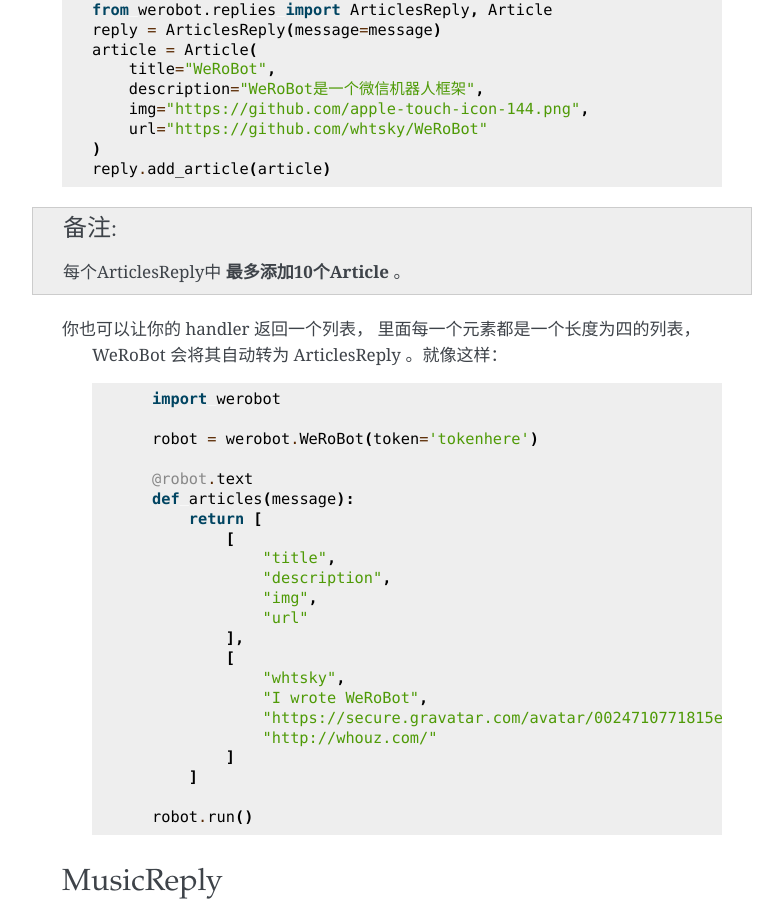
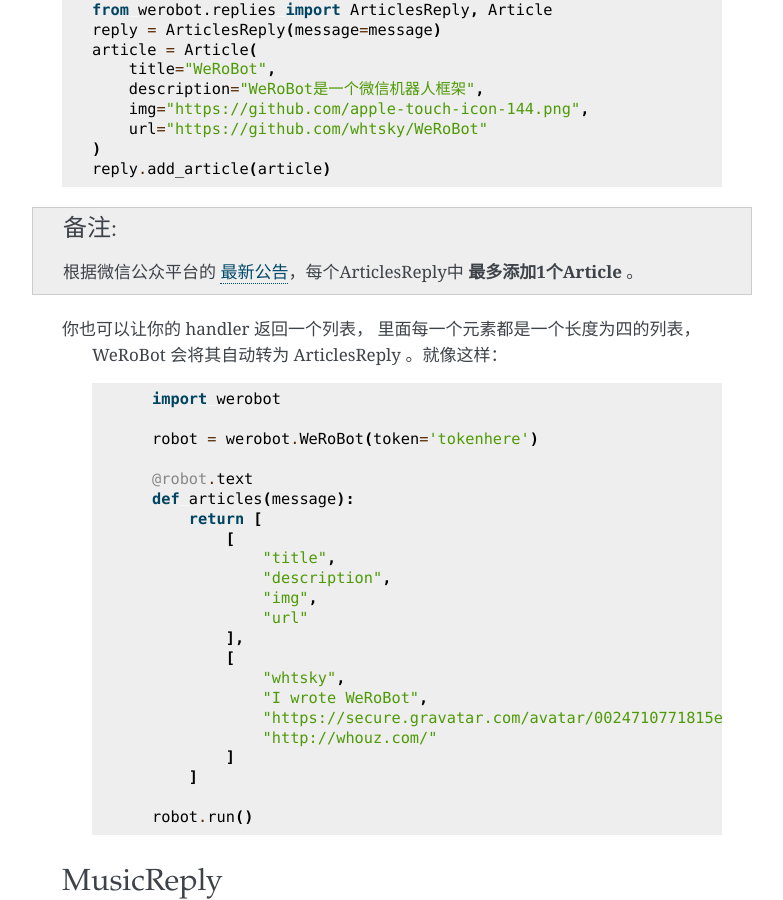
Before and after one commit to offu/WeRoBot, a Sphinx documentation site: the page built from docs/replies.rst, in a window 1280 px wide and 900 px high, scrolled down 2233 px. Shown: the whole window, without its empty margins (358-1141 px from the left). Built offline with Sphinx 7.4.7, drawn with Linux system fonts in a browser that asks for light colours.

Commit message:
docs(reply): update article reply doc (#364)

```diff
--- a/docs/replies.rst
+++ b/docs/replies.rst
@@ -111,7 +111,7 @@
     )
     reply.add_article(article)
 
-.. note:: 每个ArticlesReply中 **最多添加10个Article** 。
+.. note:: 根据微信公众平台的 `最新公告 <https://mp.weixin.qq.com/cgi-bin/announce?action=getannouncement&announce_id=115383153198yAvN&lang=zh_CN>`_，每个ArticlesReply中 **最多添加1个Article** 。
 
 你也可以让你的 handler 返回一个列表， 里面每一个元素都是一个长度为四的列表，
  WeRoBot 会将其自动转为 ArticlesReply 。就像这样： ::
```
